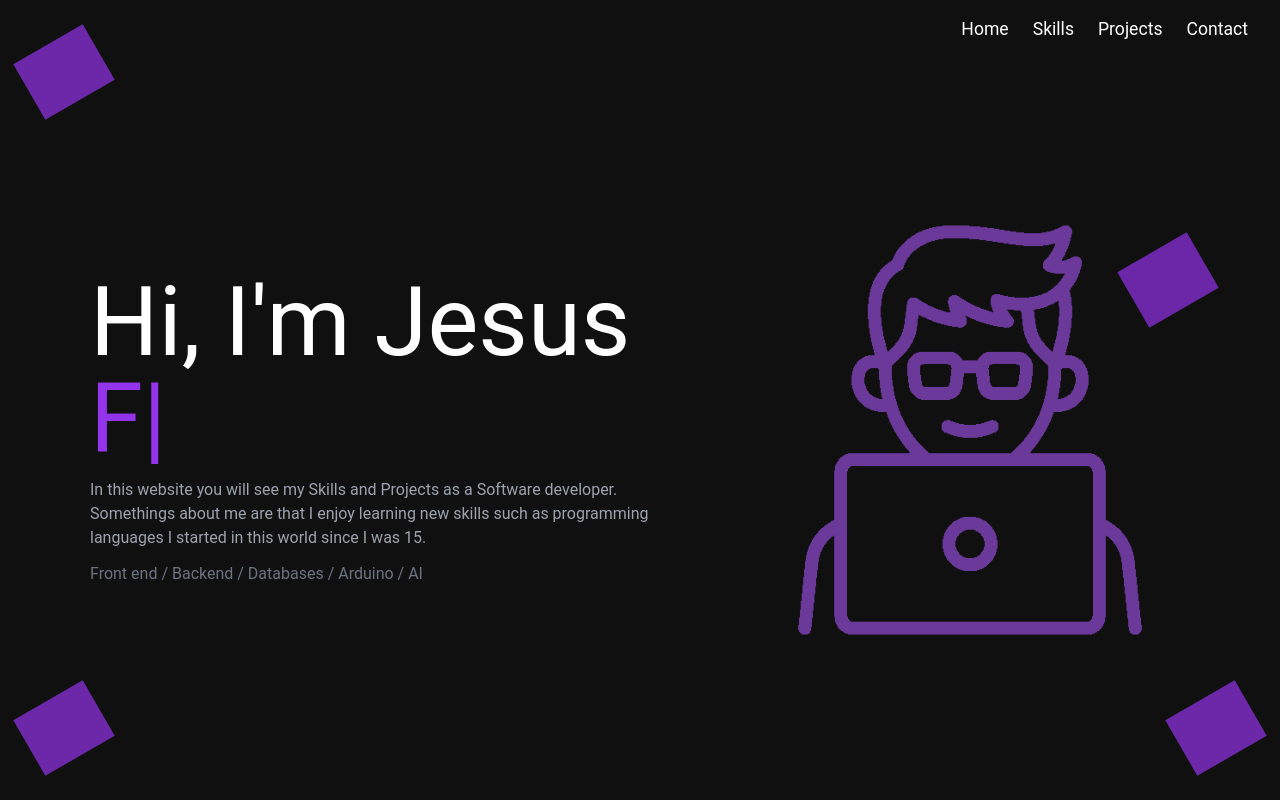
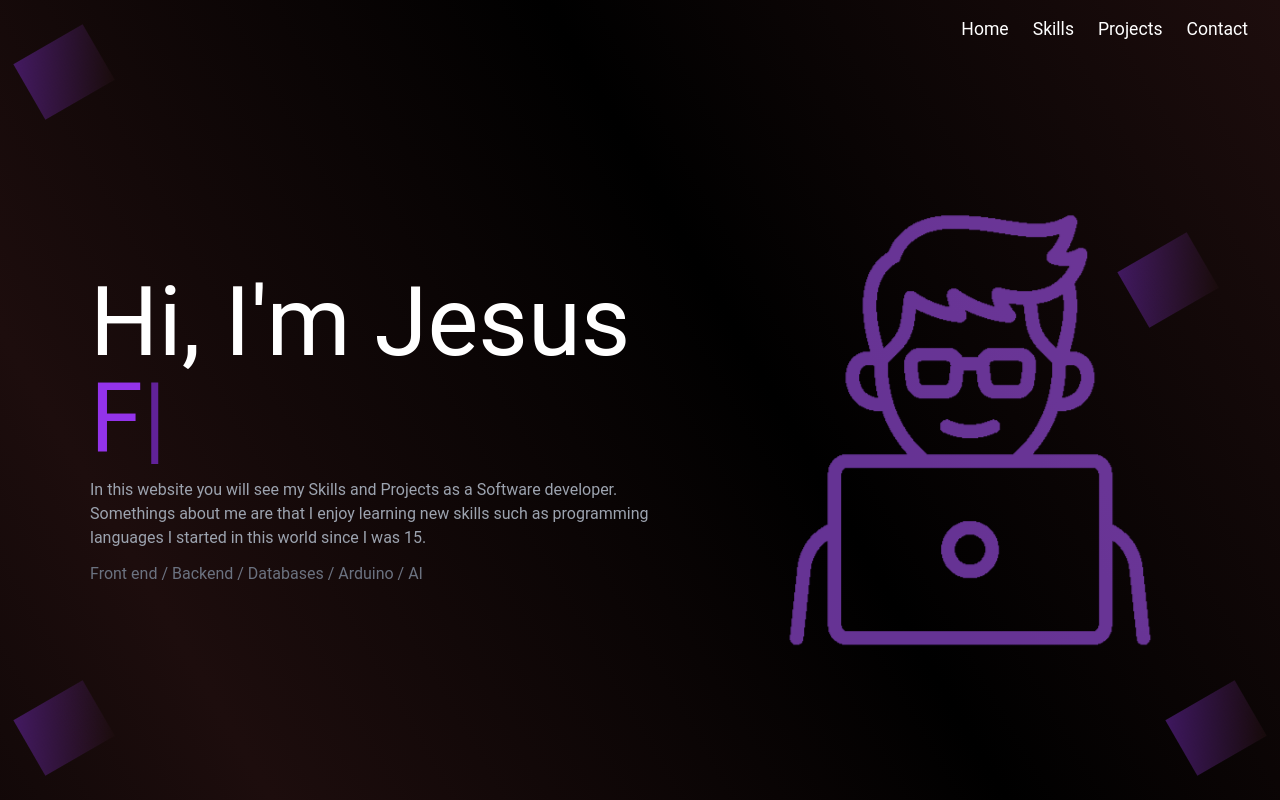
Before and after one commit to JesusM15/portfolio, a React (Create React App) app: page / in a window 1280 px wide. Shown: the top 800 px of the page. Built offline with nearby package versions, Linux system fonts and the light colour scheme.

Commit message:
background change

```diff
--- a/src/components/Navbar/Navbar.module.css
+++ b/src/components/Navbar/Navbar.module.css
@@ -5,6 +5,7 @@
     max-height: 60px;
     justify-content: center;
     padding: 1em;
+    z-index: 100;
     position: fixed;
 }
 
--- a/src/index.css
+++ b/src/index.css
@@ -13,7 +13,7 @@ body{
     padding: 0;
     margin: 0;
     font-family: 'Roboto', serif;
-    background: #101010;
+    background: linear-gradient(60deg, #000, #1d0d0d, #000, #1d0d0d);
 }
 
 section{
--- a/src/sections/Home/Home.js
+++ b/src/sections/Home/Home.js
@@ -41,7 +41,7 @@ const Home = () =>{
                         Front end / Backend / Databases / Arduino / AI
                     </p>
                 </div>
-                <img src={programmer} className="lg:w-2/5 w-72 h-72 lg:h-auto opacity-60" alt="programmer img from portfolio JesusM15"/>
+                <img src={programmer} className={`${classes.imgProgrammer} lg:w-2/5 w-72 h-72 lg:h-auto opacity-60`} alt="programmer img from portfolio JesusM15"/>
             </div>
 
             <div className={`${classes.Square} ${classes.s1}`}></div>
--- a/src/sections/Home/Home.module.css
+++ b/src/sections/Home/Home.module.css
@@ -1,9 +1,9 @@
 .Square{
-    background:  rgb(147 51 234);
+    background: linear-gradient(30deg, rgb(97, 36, 155), #1d0d0d);
     min-height: 10%;
     width: 5%;
     position: absolute;
-    opacity: 0.7;
+    opacity: 0.6;
     transform: rotate(60deg);
 }
 
@@ -28,7 +28,7 @@
 }
 
 span{
-    color: rgb(147 51 234 / var(--tw-text-opacity));
+    color: rgb(97 34 153);
 }
 
 @media screen and (max-width: 1024px) {
@@ -36,3 +36,21 @@ span{
         display: none;
     }
 }
+
+@keyframes loopScale {
+    from{
+        transform: scale(1);
+    }
+
+    to{
+        transform: scale(1.05);
+    }
+}
+
+
+.imgProgrammer{
+    animation-duration: 5s;
+    animation-iteration-count: infinite;
+    animation-direction: alternate;
+    animation-name: loopScale;
+}
--- a/src/utils/SkillCards/data.js
+++ b/src/utils/SkillCards/data.js
@@ -1,7 +1,8 @@
 import htmlIcon from "./../../media/htmlicon.png";
 import cssIcon from "./../../media/cssicon.png";
 import djangoIcon from "./../../media/djangoicon.png";
-import jsicon from "./../../media/jsicon.png"
+import jsicon from "./../../media/jsicon.png";
+import reactIcon from './../../media/reactIcon.png';
 
 const data = [
     {
@@ -23,7 +24,13 @@ const data = [
         name: "Django",
         percentaje: 80,
         image: djangoIcon
-    }
+    },
+    {
+        name: "React",
+        percentaje: 60,
+        image: reactIcon
+    },
+
 ];
 
 export default data;
```
Also changed, not shown: src/media/reactIcon.png (added).
